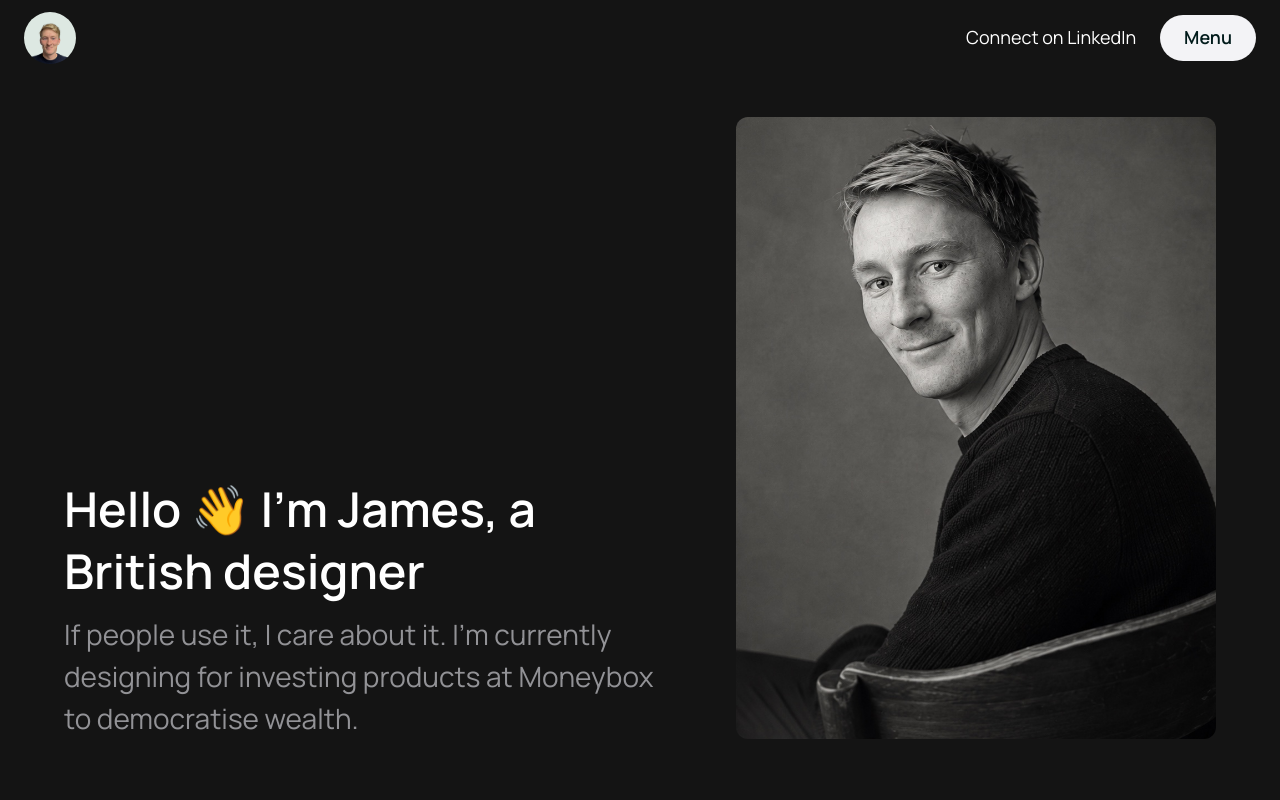
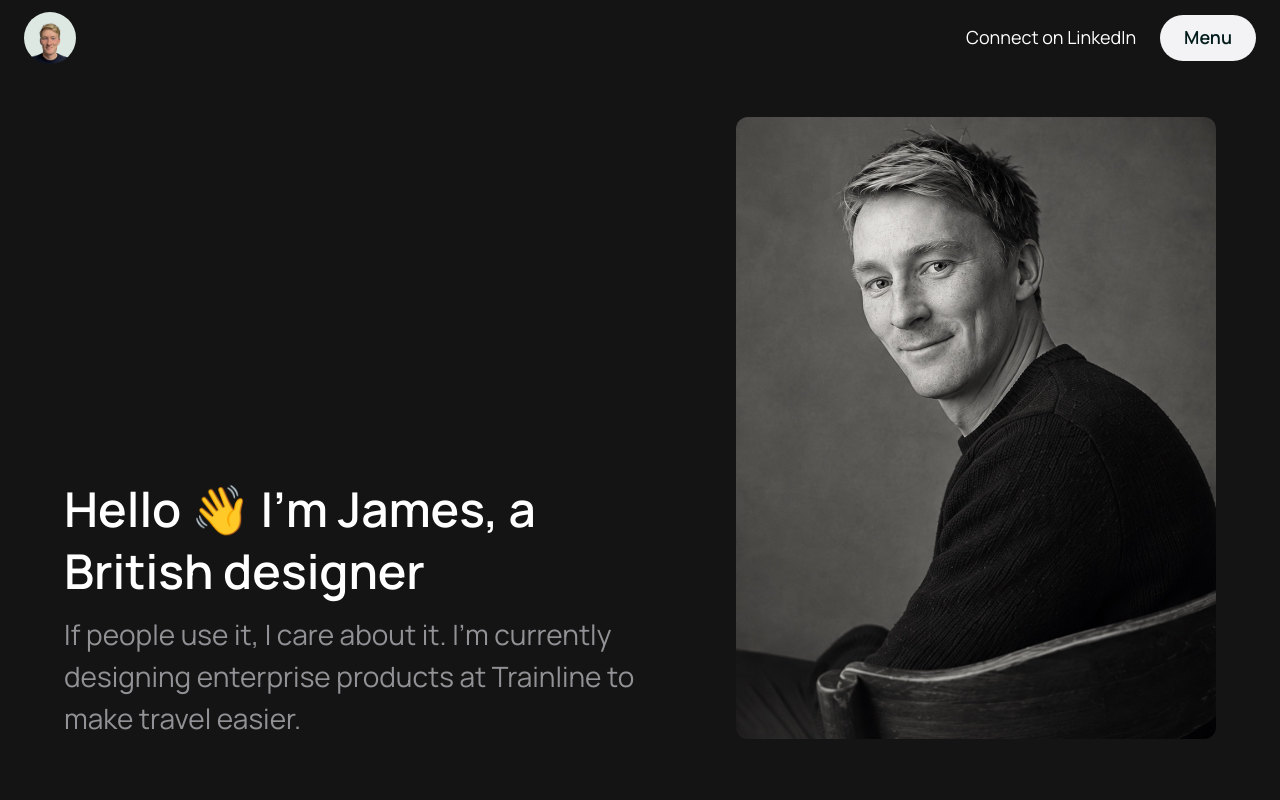
Before and after one commit to JSkins/Final-Portfolio, a Next.js app: page / in a window 1280 px wide. Shown: the top 800 px of the page. Built offline with nearby package versions, Linux system fonts and the light colour scheme; no server answers.

Commit message:
Update Bio subheader copy to reflect Trainline role
Co-Authored-By: Claude Sonnet 5 <noreply@anthropic.com>

```diff
--- a/src/components/Bio.tsx
+++ b/src/components/Bio.tsx
@@ -15,7 +15,7 @@ export default function Bio() {
           Hello 👋 I&apos;m James, a British designer
         </h1>
         <p className="font-['Manrope'] font-normal text-[20px] xl:text-[28px] text-[#929296] leading-[1.5] text-pretty">
-          If people use it, I care about it. I&apos;m currently designing for investing products at Moneybox to democratise wealth.
+          If people use it, I care about it. I&apos;m currently designing enterprise products at Trainline to make travel easier.
         </p>
       </div>
 
```
